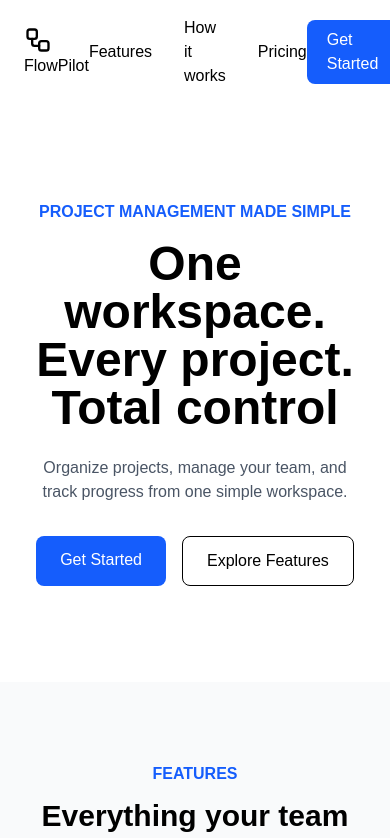
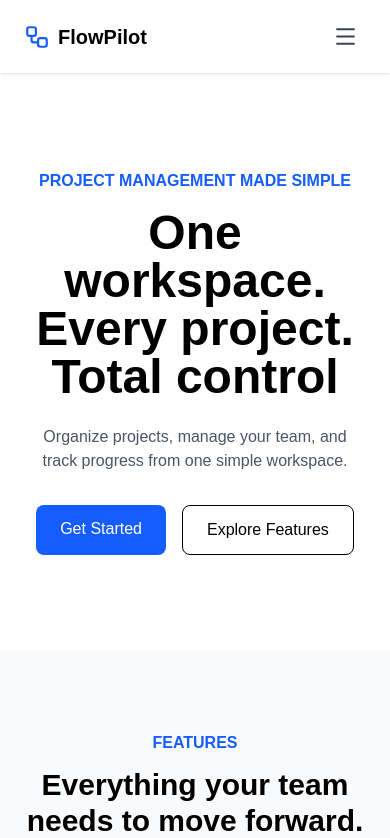
Before and after one commit to Ritikraj551/flowpilot, a React (Vite) app: page / in a window 390 px wide. Shown: the top 838 px of the page. Built offline with nearby package versions, Linux system fonts and the light colour scheme.

Commit message:
Add responsive mobile menu

```diff
--- a/src/components/Navbar.jsx
+++ b/src/components/Navbar.jsx
@@ -1,29 +1,85 @@
-import React from "react";
-import { Workflow } from "lucide-react";
+import { useState } from "react";
+import { Workflow, Menu, X } from "lucide-react";
 
 export default function Navbar() {
+  const [isOpen, setIsOpen] = useState(false);
+  const navLinks = [
+    { name: "Features", href: "#features" },
+    { name: "How It Works", href: "#how-it-works" },
+    { name: "Pricing", href: "#pricing" },
+    { name: "Contact", href: "#contact" },
+  ];
+
+  function closeMenu() {
+    setIsOpen(false);
+  }
   return (
-    <nav className="w-full px-6 py-4 flex items-center justify-between">
-      {/* logo */}
-      <a href="#" classname="flex items-center gap-2">
-        <Workflow size={28} />
-        <span classname="text-xl font-bold">FlowPilot</span>
+    <nav className="relative bg-white px-6 py-4 shadow-sm">
+      <div className="mx-auto flex max-w-6xl items-center justify-between">
+        {/* Logo */}
+        <a href="#" className="flex items-center gap-2 text-xl font-bold">
+          <Workflow size={26} className="text-blue-600" />
+          <span>FlowPilot</span>
         </a>
 
-      {/* navigation */}
-      <div className="flex items-center gap-8">
-        <a href="#features">Features</a>
-        <a href="#how-it-works">How it works</a>
-        <a href="#pricing">Pricing</a>
+        {/* Desktop Navigation */}
+        <div className="hidden items-center gap-8 md:flex">
+          {navLinks.map((link) => (
+            <a
+              key={link.name}
+              href={link.href}
+              className="text-sm font-medium text-gray-600 transition hover:text-blue-600"
+            >
+              {link.name}
+            </a>
+          ))}
         </div>
 
-      {/* cta */}
+        {/* Desktop CTA */}
         <a
           href="#contact"
-        className="bg-blue-600 text-white px-5 py-2 rounded-lg"
+          className="hidden rounded-lg bg-blue-600 px-5 py-2.5 text-sm font-semibold text-white transition hover:bg-blue-700 md:block"
         >
           Get Started
         </a>
+
+        {/* Mobile Menu Button */}
+        <button
+          type="button"
+          onClick={() => setIsOpen(!isOpen)}
+          className="rounded-lg p-2 text-gray-700 hover:bg-gray-100 md:hidden"
+          aria-label={isOpen ? "Close menu" : "Open menu"}
+          aria-expanded={isOpen}
+        >
+          {isOpen ? <X size={25} /> : <Menu size={25} />}
+        </button>
+      </div>
+
+      {/* Mobile Navigation */}
+      {isOpen && (
+        <div className="absolute left-0 top-full z-50 w-full border-t border-gray-100 bg-white px-6 py-5 shadow-lg md:hidden">
+          <div className="flex flex-col gap-5">
+            {navLinks.map((link) => (
+              <a
+                key={link.name}
+                href={link.href}
+                onClick={closeMenu}
+                className="font-medium text-gray-700 hover:text-blue-600"
+              >
+                {link.name}
+              </a>
+            ))}
+
+            <a
+              href="#contact"
+              onClick={closeMenu}
+              className="rounded-lg bg-blue-600 px-5 py-3 text-center font-semibold text-white hover:bg-blue-700"
+            >
+              Get Started
+            </a>
+          </div>
+        </div>
+      )}
     </nav>
   );
 }
```
Lines whose indentation alone changed are shown as unchanged.
